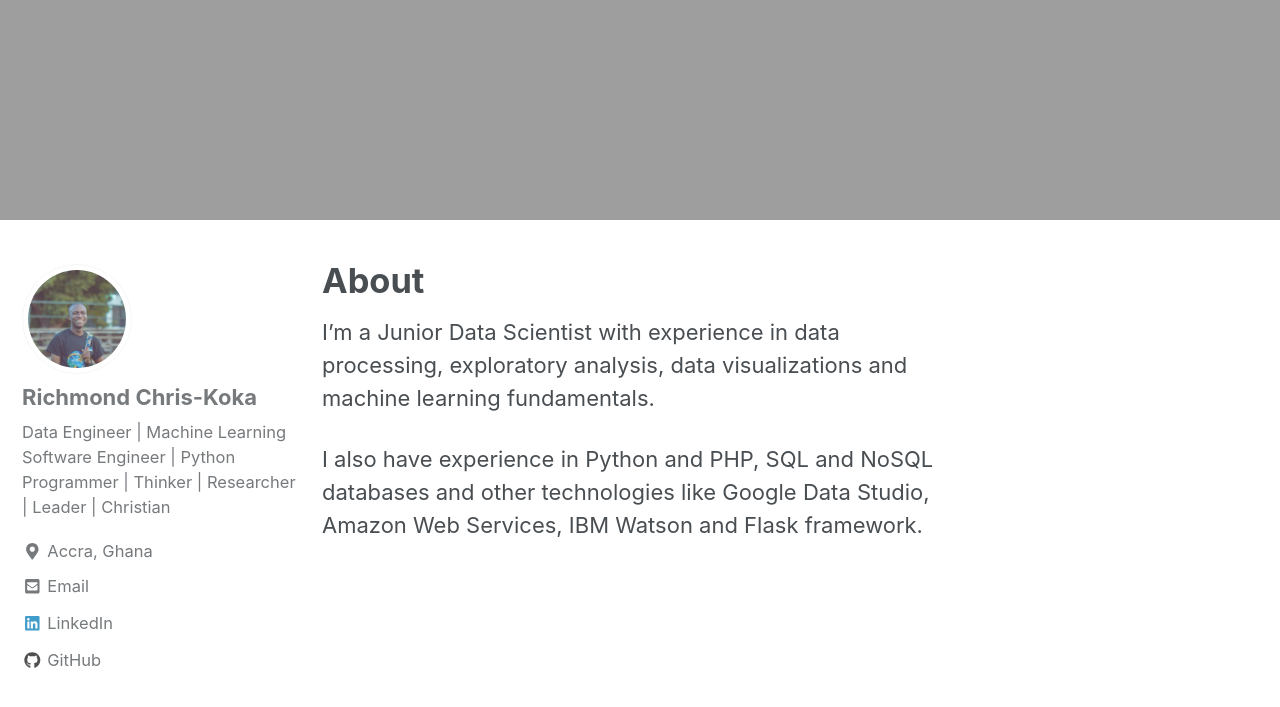
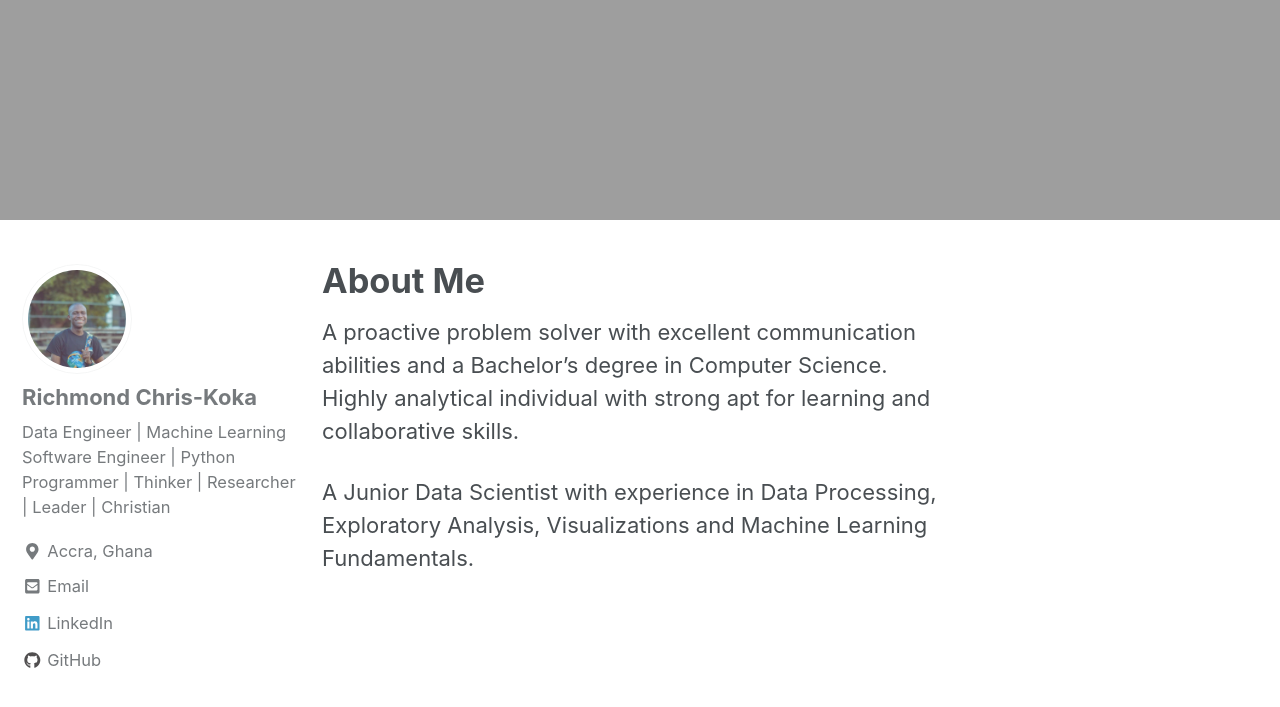
Before and after one commit to rchriskoka/rchriskoka.github.io, a Jekyll site: the page built from _pages/about.md, in a window 1280 px wide and 900 px high, scrolled down 840 px. Shown: the top 707 px of the window. Built offline with Jekyll 4.4.1, drawn with Linux system fonts in a browser that asks for light colours; nearby versions of some CDN libraries.

```diff
--- a/_config.yml
+++ b/_config.yml
@@ -103,7 +103,7 @@ author:
   keybase          :
   instagram        :
   lastfm           :
-  linkedin         : "https://www.linkedin.com/rchriskoka"
+  linkedin         : "https://www.linkedin.com/rchriskoka/"
   pinterest        :
   soundcloud       :
   stackoverflow    : # "123456/username" (the last part of your profile url, e.g. https://stackoverflow.com/users/123456/username)
--- a/_pages/about.md
+++ b/_pages/about.md
@@ -1,10 +1,10 @@
 ---
-title: "About"
+title: "About Me"
 permalink: /about/
 header:
   image: "/images/zakim.jpg"
 ---
 
-I'm a Junior Data Scientist with experience in data processing, exploratory analysis, data visualizations and machine learning fundamentals.
+A proactive problem solver with excellent communication abilities and a Bachelor's degree in Computer Science. Highly analytical individual with strong apt for learning and collaborative skills.
 
-I also have experience in Python and PHP, SQL and NoSQL databases and other technologies like Google Data Studio, Amazon Web Services, IBM Watson and Flask framework.
+A Junior Data Scientist with experience in Data Processing, Exploratory Analysis, Visualizations and Machine Learning Fundamentals.
```
Also changed, not shown: _posts/2018-01-28-perceptron.md (+3 -3 lines).
